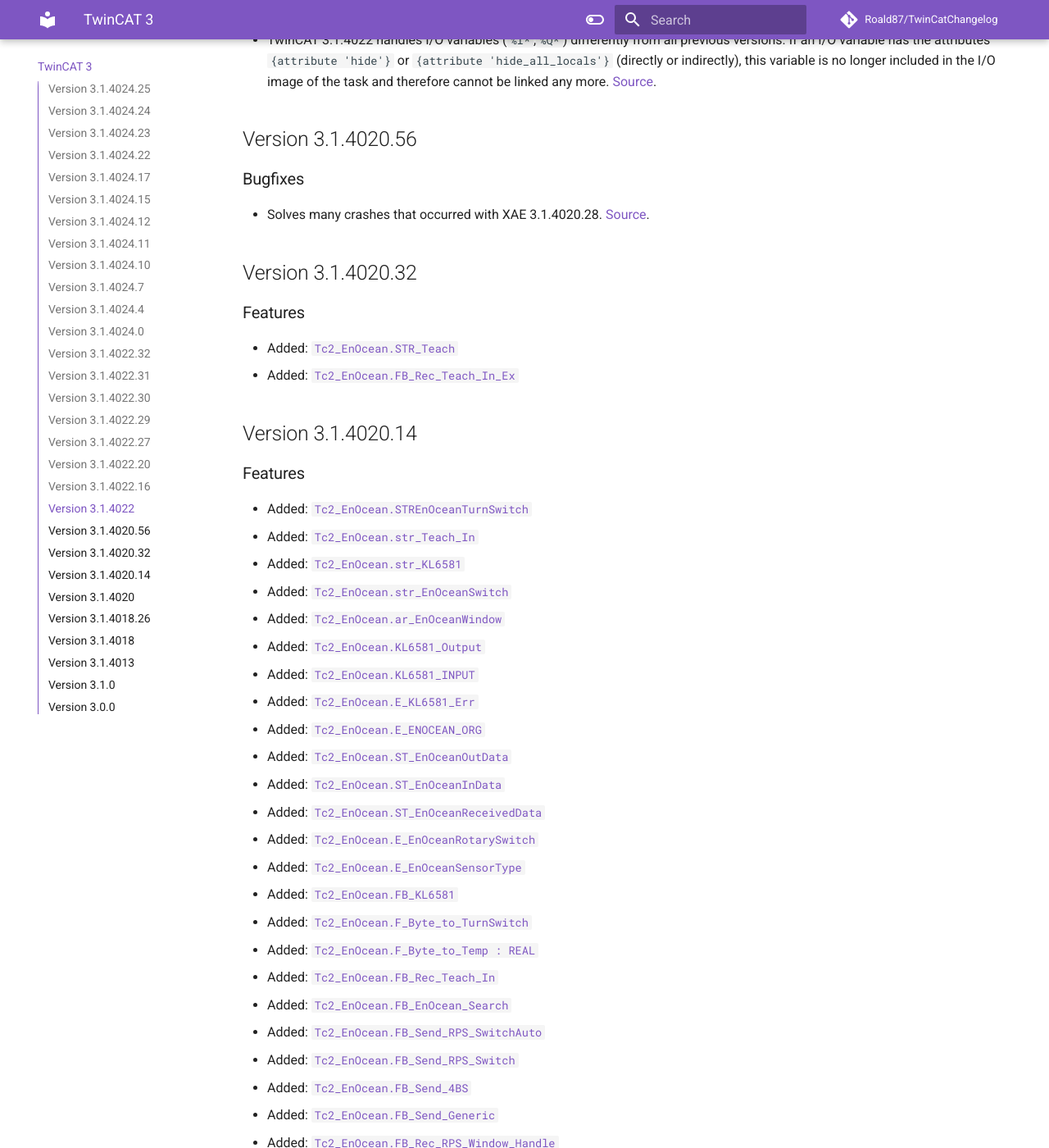
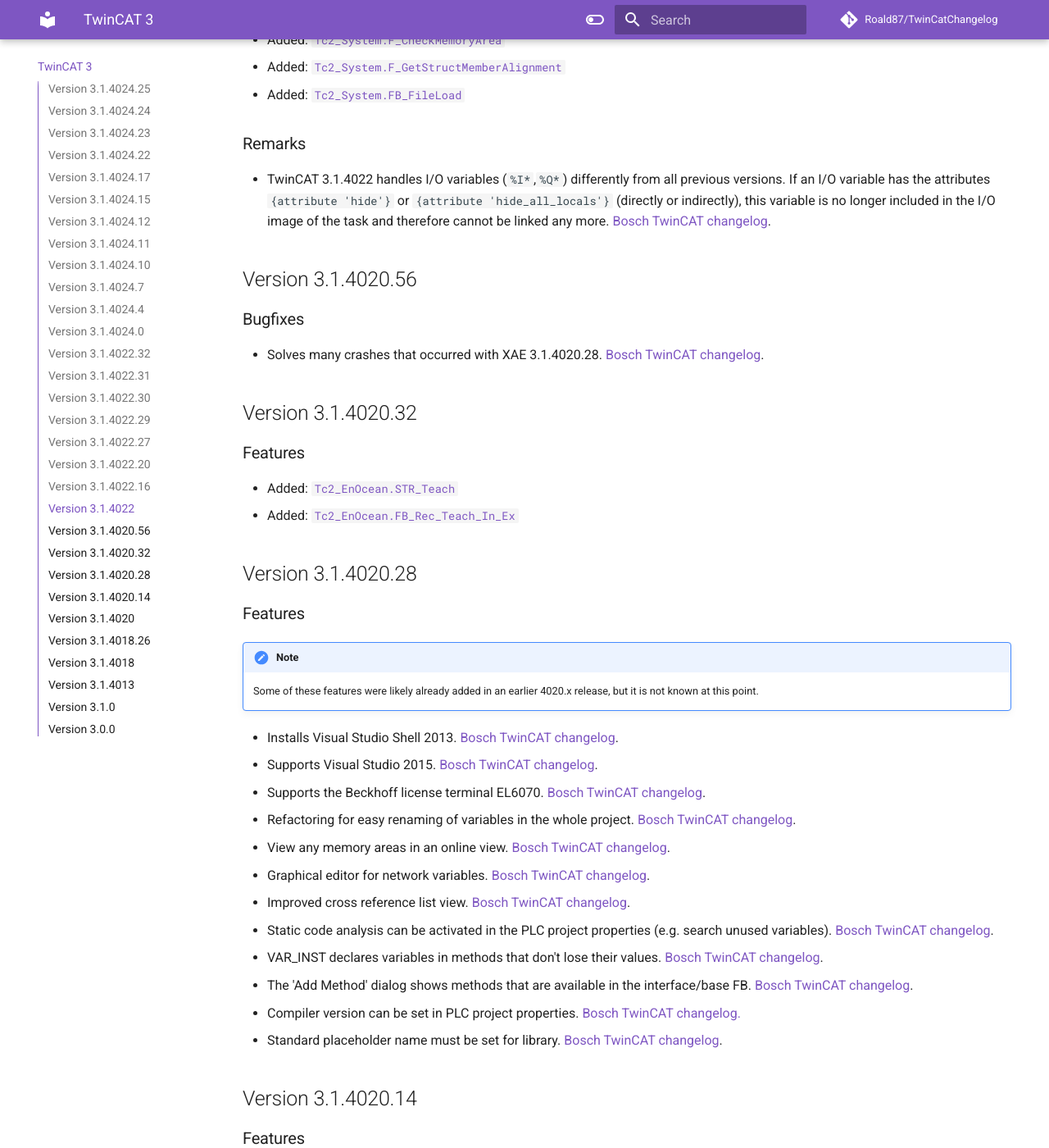
Before and after one commit to Roald87/TwinCatChangelog, an MkDocs documentation site: the page built from docs/tc3.md, in a window 1280 px wide and 1400 px high, scrolled down 11704 px. Shown: the whole window at 82% size. Built offline with MkDocs 1.6.1 and Material for MkDocs 9.7.7, drawn with Linux system fonts in a browser that asks for light colours; comment, search, counter and statistics services are not loaded; some of the changed text lies outside the part shown.

Commit message:
update changes from bosch's changelog
closes #26

```diff
--- a/docs/tc3.md
+++ b/docs/tc3.md
@@ -232,7 +232,7 @@
 
 ### Features
 
-- When using Integrated Robotics with Stäubli robots the uniVALplc Client Library will be installed correctly with OES and Control plus Studio. This is important in case of a new development/service computer. [Source](https://community.developer.bosch.com/t5/Knowledge-base/TwinCAT-XAE-version-overview/ta-p/48982#EN).
+- When using Integrated Robotics with Stäubli robots the uniVALplc Client Library will be installed correctly with OES and Control plus Studio. This is important in case of a new development/service computer. [Bosch TwinCAT changelog](https://community.developer.bosch.com/t5/Knowledge-base/TwinCAT-XAE-version-overview/ta-p/48982#EN).
 - TMC-Editor: Black Screen for Choose Language.
 - One-Click PDO-Mapping: a PDO can now be displayed as a structured variable, which may contain sub-structures.
 
@@ -261,7 +261,7 @@
 
 #### XAE
 
-- In the RM setup of this version the file TcXaeVsx.15.0.dll is missing. Therefore no TwinSAFE project can be opened (the TwinSAFE are is empty). Manually install this file into the Windows GAC. [Source](https://community.developer.bosch.com/t5/Knowledge-base/TwinCAT-XAE-version-overview/ta-p/48982#EN).
+- In the RM setup of this version the file TcXaeVsx.15.0.dll is missing. Therefore no TwinSAFE project can be opened (the TwinSAFE are is empty). Manually install this file into the Windows GAC. [Bosch TwinCAT changelog](https://community.developer.bosch.com/t5/Knowledge-base/TwinCAT-XAE-version-overview/ta-p/48982#EN).
 - Tc3Eventlogger: Selection of language keys needed two clicks instead of one.
 - CoE-Online: CoE-Entries of type Octet-String are now displayable up to 0x1000 bytes.
 - Tc Live Watch: Depending on Symbol Selection sometimes an increment was executed twice.
@@ -292,7 +292,7 @@
 ### Bugfixes
 
 - POUs can be removed from a PLC project in visual studio again.
-- Project compare tool works again. [Source](https://community.developer.bosch.com/t5/Knowledge-base/TwinCAT-XAE-version-overview/ta-p/48982#EN).
+- Project compare tool works again. [Bosch TwinCAT changelog](https://community.developer.bosch.com/t5/Knowledge-base/TwinCAT-XAE-version-overview/ta-p/48982#EN).
 
 ## Version 3.1.4022.29
 
@@ -302,9 +302,15 @@
 
 ## Version 3.1.4022.27
 
+### Features
+
+- Multi dongle support. [Bosch TwinCAT changelog](https://community.developer.bosch.com/t5/Knowledge-base/TwinCAT-XAE-version-overview/ta-p/48982#Header20_en).
+- Zoom function in Structured Text (ST) editor. [Bosch TwinCAT changelog](https://community.developer.bosch.com/t5/Knowledge-base/TwinCAT-XAE-version-overview/ta-p/48982#Header20_en).
+- Supports 'region' to collapse code segments. [Bosch TwinCAT changelog](https://community.developer.bosch.com/t5/Knowledge-base/TwinCAT-XAE-version-overview/ta-p/48982#Header20_en).
+
 ### Bugs
 
-- The Beckhoff project compare tool of this version does not work. [Source](https://community.developer.bosch.com/t5/Knowledge-base/TwinCAT-XAE-version-overview/ta-p/48982#EN).
+- The Beckhoff project compare tool of this version does not work. [Bosch TwinCAT changelog](https://community.developer.bosch.com/t5/Knowledge-base/TwinCAT-XAE-version-overview/ta-p/48982#EN).
 
 ## Version 3.1.4022.20
 
@@ -374,13 +380,13 @@
 
 ### Remarks
 
-- TwinCAT 3.1.4022 handles I/O variables (`%I*`,`%Q*`) differently from all previous versions. If an I/O variable has the attributes `{attribute 'hide'}` or `{attribute 'hide_all_locals'}` (directly or indirectly), this variable is no longer included in the I/O image of the task and therefore cannot be linked any more. [Source](https://community.developer.bosch.com/t5/Knowledge-base/TwinCAT-XAE-version-overview/ta-p/48982#EN).
+- TwinCAT 3.1.4022 handles I/O variables (`%I*`,`%Q*`) differently from all previous versions. If an I/O variable has the attributes `{attribute 'hide'}` or `{attribute 'hide_all_locals'}` (directly or indirectly), this variable is no longer included in the I/O image of the task and therefore cannot be linked any more. [Bosch TwinCAT changelog](https://community.developer.bosch.com/t5/Knowledge-base/TwinCAT-XAE-version-overview/ta-p/48982#EN).
 
 ## Version 3.1.4020.56
 
 ### Bugfixes
 
-- Solves many crashes that occurred with XAE 3.1.4020.28. [Source](https://community.developer.bosch.com/t5/Knowledge-base/TwinCAT-XAE-version-overview/ta-p/48982#EN).
+- Solves many crashes that occurred with XAE 3.1.4020.28. [Bosch TwinCAT changelog](https://community.developer.bosch.com/t5/Knowledge-base/TwinCAT-XAE-version-overview/ta-p/48982#EN).
 
 ## Version 3.1.4020.32
 
@@ -388,6 +394,28 @@
 
 - Added: [`Tc2_EnOcean.STR_Teach`](https://infosys.beckhoff.com/../content/1033/tcplclib_tc2_enocean/3266759563.html?id=3118338756872132117)
 - Added: [`Tc2_EnOcean.FB_Rec_Teach_In_Ex`](https://infosys.beckhoff.com/../content/1033/tcplclib_tc2_enocean/3265337739.html?id=1791501473281069457)
+
+## Version 3.1.4020.28
+
+### Features
+
+<!-- prettier-ignore-start -->
+!!! note
+    Some of these features were likely already added in an earlier 4020.x release, but it is not known at this point.
+<!-- prettier-ignore-end -->
+
+- Installs Visual Studio Shell 2013. [Bosch TwinCAT changelog](https://community.developer.bosch.com/t5/Knowledge-base/TwinCAT-XAE-version-overview/ta-p/48982#Header26_en).
+- Supports Visual Studio 2015. [Bosch TwinCAT changelog](https://community.developer.bosch.com/t5/Knowledge-base/TwinCAT-XAE-version-overview/ta-p/48982#Header26_en).
+- Supports the Beckhoff license terminal EL6070. [Bosch TwinCAT changelog](https://community.developer.bosch.com/t5/Knowledge-base/TwinCAT-XAE-version-overview/ta-p/48982#Header26_en).
+- Refactoring for easy renaming of variables in the whole project. [Bosch TwinCAT changelog](https://community.developer.bosch.com/t5/Knowledge-base/TwinCAT-XAE-version-overview/ta-p/48982#Header26_en).
+- View any memory areas in an online view. [Bosch TwinCAT changelog](https://community.developer.bosch.com/t5/Knowledge-base/TwinCAT-XAE-version-overview/ta-p/48982#Header26_en).
+- Graphical editor for network variables. [Bosch TwinCAT changelog](https://community.developer.bosch.com/t5/Knowledge-base/TwinCAT-XAE-version-overview/ta-p/48982#Header26_en).
+- Improved cross reference list view. [Bosch TwinCAT changelog](https://community.developer.bosch.com/t5/Knowledge-base/TwinCAT-XAE-version-overview/ta-p/48982#Header26_en).
+- Static code analysis can be activated in the PLC project properties (e.g. search unused variables). [Bosch TwinCAT changelog](https://community.developer.bosch.com/t5/Knowledge-base/TwinCAT-XAE-version-overview/ta-p/48982#Header26_en).
+- VAR_INST declares variables in methods that don't lose their values. [Bosch TwinCAT changelog](https://community.developer.bosch.com/t5/Knowledge-base/TwinCAT-XAE-version-overview/ta-p/48982#Header26_en).
+- The 'Add Method' dialog shows methods that are available in the interface/base FB. [Bosch TwinCAT changelog](https://community.developer.bosch.com/t5/Knowledge-base/TwinCAT-XAE-version-overview/ta-p/48982#Header26_en).
+- Compiler version can be set in PLC project properties. [Bosch TwinCAT changelog.](https://community.developer.bosch.com/t5/Knowledge-base/TwinCAT-XAE-version-overview/ta-p/48982#Header26_en)
+- Standard placeholder name must be set for library. [Bosch TwinCAT changelog](https://community.developer.bosch.com/t5/Knowledge-base/TwinCAT-XAE-version-overview/ta-p/48982#Header26_en).
 
 ## Version 3.1.4020.14
 
```
